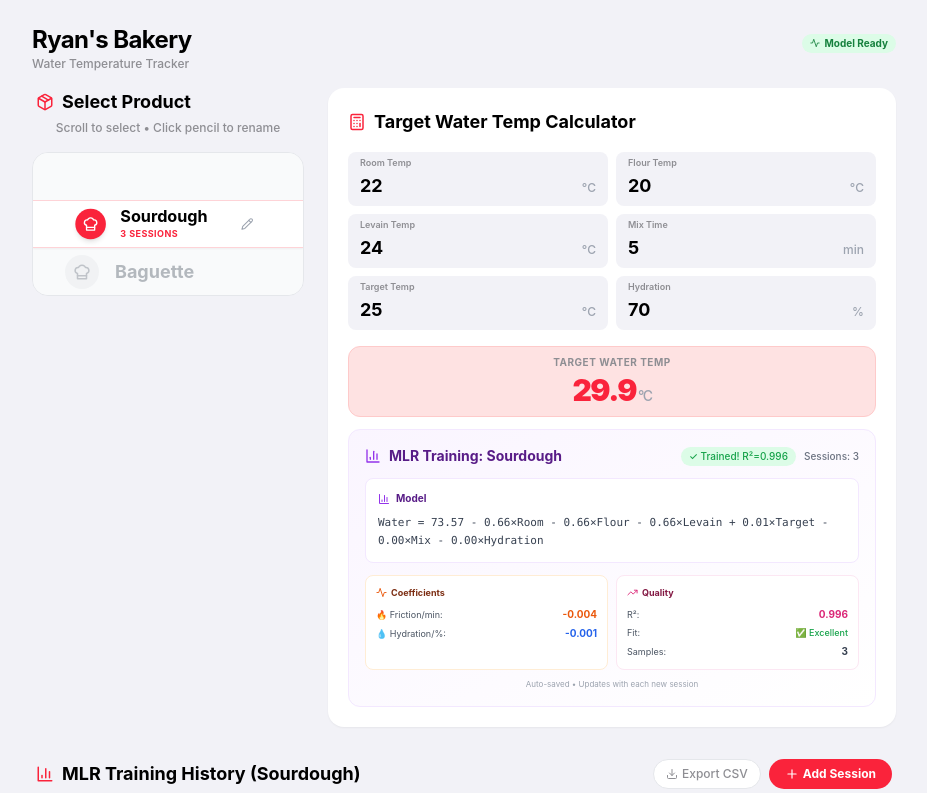
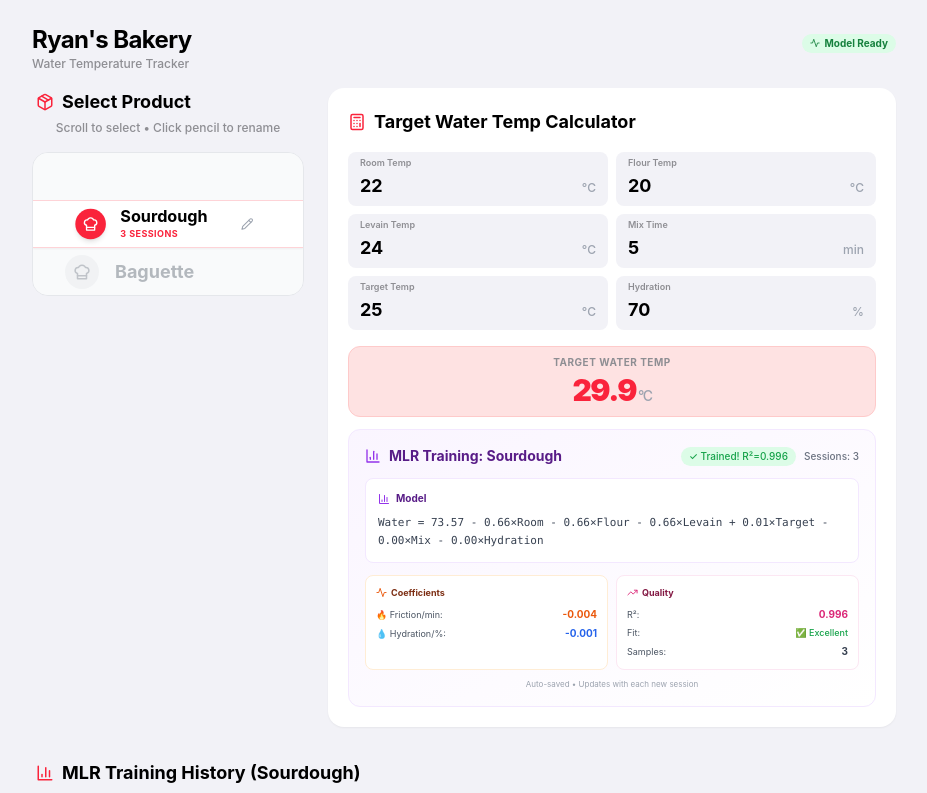
Before and after one commit to ghryan0000/dough-temp-tracker, a React (Vite) app: page / in a window 1280 px wide. Shown: the top 793 px of the page, without its empty margins (176-1103 px from the left). Built offline with nearby package versions, Linux system fonts and the light colour scheme.

Commit message:
Relocate 'Export CSV' and 'Add Session' buttons below training history title

```diff
--- a/dough-temp-tracker.tsx
+++ b/dough-temp-tracker.tsx
@@ -485,8 +485,8 @@ export default function DoughTempTracker() {
 
         {/* History List */}
         <div className="px-1">
-          <div className="flex items-center justify-between mb-3">
-            <h2 className="text-lg font-bold text-black flex items-center gap-2">
+          <div className="mb-3">
+            <h2 className="text-lg font-bold text-black flex items-center gap-2 mb-2">
               <BarChart3 size={18} className="text-apple-red" /> MLR Training History ({currentProduct?.name})
             </h2>
             <div className="flex gap-2">
```
